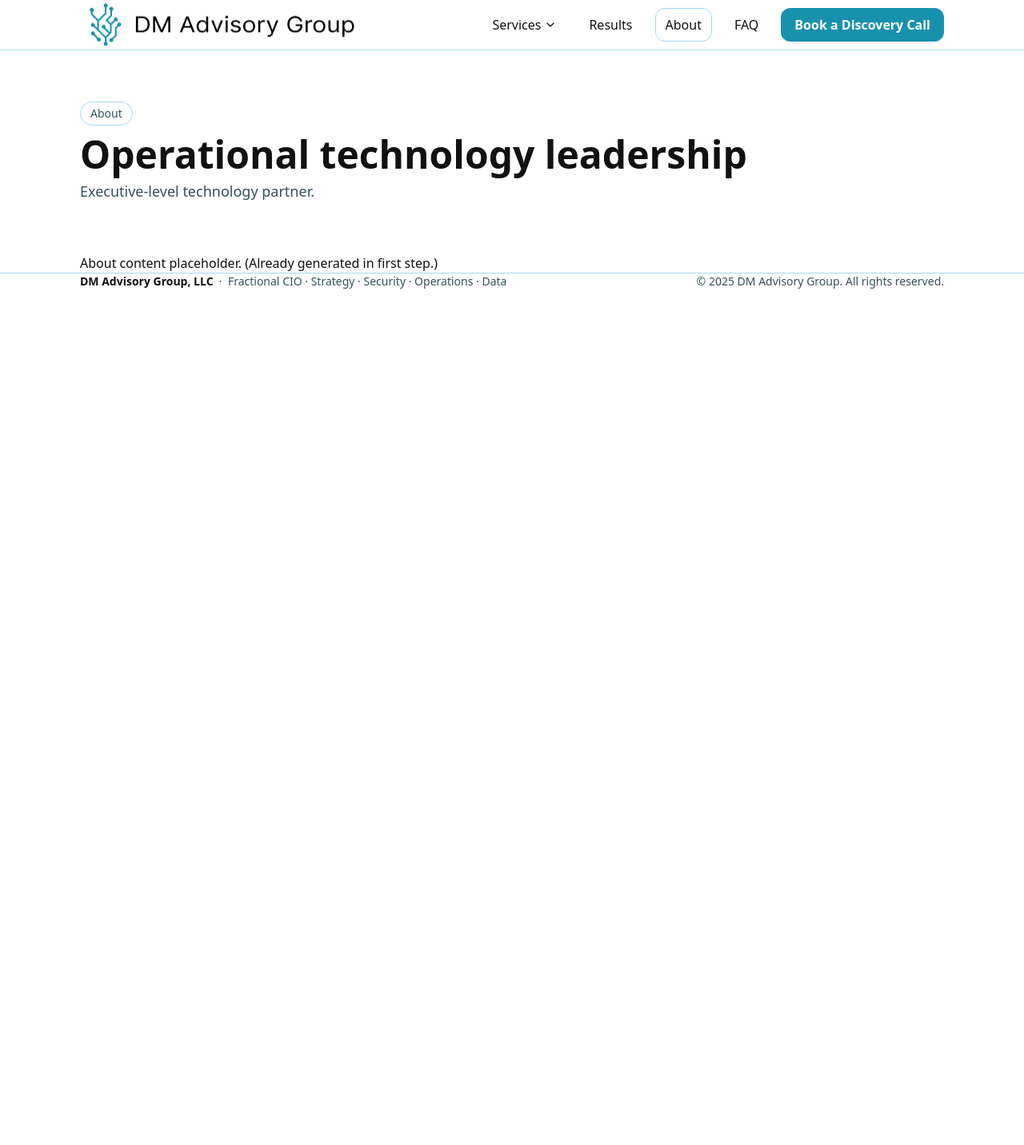
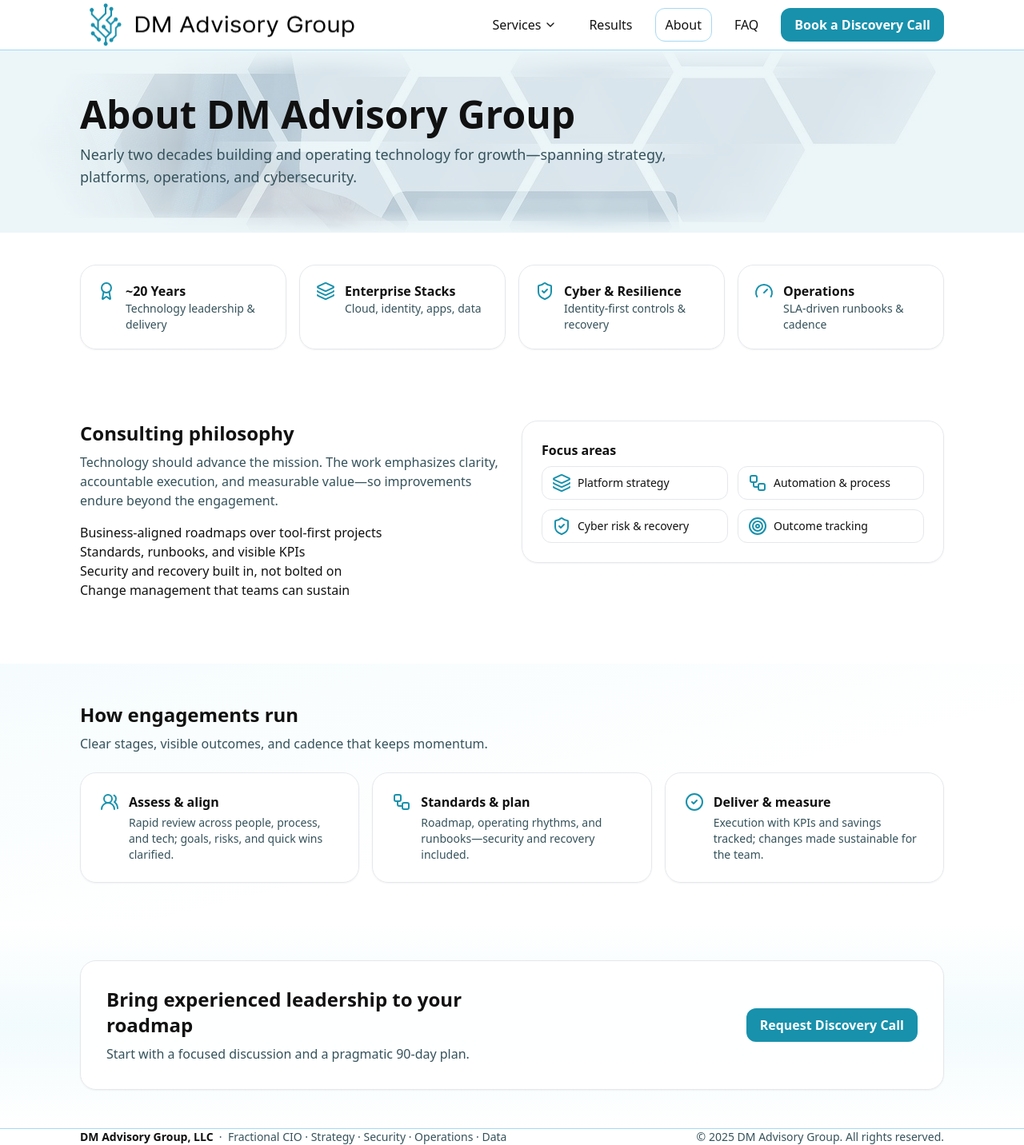
Before and after one commit to dmullenix-web/dm-advisory-group, a Next.js app: page /about in a window 1280 px wide. Shown: the whole page at 80% size. Before the commit the page ends 800 px from the top, so only its background shows below. Built offline with nearby package versions, Linux system fonts and the light colour scheme.

Commit message:
added about me section

```diff
--- a/app/about/page.tsx
+++ b/app/about/page.tsx
@@ -1,5 +1,159 @@
-import Hero from '@/components/Hero'
-export default function Page(){ return (<>
-  <Hero eyebrow="About" title="Operational technology leadership" lead="Executive‑level technology partner."/>
-  <section><div className="container"><p>About content placeholder. (Already generated in first step.)</p></div></section>
-</>) }
+import Image from 'next/image'
+import { Award, Layers, ShieldCheck, Gauge, Users2, Target, Workflow, CheckCircle2 } from 'lucide-react'
+
+export default function Page() {
+  return (
+    <>
+      {/* HERO — subtle, premium wash */}
+      <section className="relative overflow-hidden py-14 md:py-18">
+        {/* Optional background image: replace with /public/about_bg.jpg if you add one */}
+        <Image
+          src="/hero.jpg"
+          alt=""
+          fill
+          priority
+          sizes="100vw"
+          className="
+            absolute inset-0 -z-10 object-cover opacity-55
+            [mask-image:linear-gradient(to_bottom,transparent,black_12%,black_88%,transparent)]
+            [mask-repeat:no-repeat]
+          "
+        />
+        <div className="absolute inset-0 -z-10 bg-white/55" />
+        <div className="absolute inset-0 -z-10 bg-[rgba(24,145,172,0.08)]" />
+        <div className="container">
+          <h1 className="text-4xl md:text-5xl font-extrabold leading-tight">About DM Advisory Group</h1>
+          <p className="text-lg text-[color:var(--muted)] mt-3 max-w-3xl">
+            Nearly two decades building and operating technology for growth—spanning strategy, platforms, operations,
+            and cybersecurity.
+          </p>
+        </div>
+      </section>
+
+      {/* soft carryover wash */}
+      <div className="relative">
+        <div className="pointer-events-none absolute inset-0 -z-10 bg-[radial-gradient(900px_320px_at_50%_-80px,rgba(30,183,217,0.06),transparent)]" />
+      </div>
+
+      {/* SNAPSHOT */}
+      <section className="py-10">
+        <div className="container">
+          <div className="grid md:grid-cols-4 gap-4">
+            {[
+              { icon: <Award />, t: '~20 Years', d: 'Technology leadership & delivery' },
+              { icon: <Layers />, t: 'Enterprise Stacks', d: 'Cloud, identity, apps, data' },
+              { icon: <ShieldCheck />, t: 'Cyber & Resilience', d: 'Identity-first controls & recovery' },
+              { icon: <Gauge />, t: 'Operations', d: 'SLA-driven runbooks & cadence' },
+            ].map(({ icon, t, d }) => (
+              <div key={t} className="bg-white/90 backdrop-blur border border-[color:var(--line)]/60 rounded-2xl p-5 shadow-sm flex items-start gap-3">
+                <div className="text-[color:var(--brand)]">{icon}</div>
+                <div>
+                  <div className="font-semibold">{t}</div>
+                  <div className="text-[color:var(--muted)] text-sm">{d}</div>
+                </div>
+              </div>
+            ))}
+          </div>
+        </div>
+      </section>
+
+      {/* divider */}
+      <div className="container"><div className="h-px w-full bg-gradient-to-r from-transparent via-[color:var(--line)]/70 to-transparent" /></div>
+
+      {/* PHILOSOPHY */}
+      <section className="py-12">
+        <div className="container grid md:grid-cols-2 gap-6 items-start">
+          <div>
+            <h2 className="text-2xl font-bold mb-2">Consulting philosophy</h2>
+            <p className="text-[color:var(--muted)]">
+              Technology should advance the mission. The work emphasizes clarity, accountable execution,
+              and measurable value—so improvements endure beyond the engagement.
+            </p>
+            <ul className="list mt-4">
+              <li>Business-aligned roadmaps over tool-first projects</li>
+              <li>Standards, runbooks, and visible KPIs</li>
+              <li>Security and recovery built in, not bolted on</li>
+              <li>Change management that teams can sustain</li>
+            </ul>
+          </div>
+
+          <div className="rounded-2xl bg-white/90 backdrop-blur border border-[color:var(--line)]/60 p-6 shadow-sm">
+            <h3 className="font-semibold mb-2">Focus areas</h3>
+            <div className="grid sm:grid-cols-2 gap-3">
+              {[
+                { i: <Layers className="text-[color:var(--brand)]" />, t: 'Platform strategy' },
+                { i: <Workflow className="text-[color:var(--brand)]" />, t: 'Automation & process' },
+                { i: <ShieldCheck className="text-[color:var(--brand)]" />, t: 'Cyber risk & recovery' },
+                { i: <Target className="text-[color:var(--brand)]" />, t: 'Outcome tracking' },
+              ].map(({ i, t }) => (
+                <div key={t} className="flex items-center gap-2 border border-[color:var(--line)]/60 rounded-xl px-3 py-2 bg-white">
+                  {i}<span className="text-sm">{t}</span>
+                </div>
+              ))}
+            </div>
+          </div>
+        </div>
+      </section>
+
+      {/* faint angled wash */}
+      <div className="relative h-8">
+        <div className="absolute inset-0 bg-[conic-gradient(at_0%_0%,transparent_0deg,rgba(30,183,217,0.06)_40deg,transparent_80deg)]" />
+      </div>
+
+      {/* APPROACH */}
+      <section className="py-12 relative">
+        <div className="absolute inset-0 -z-10 bg-[linear-gradient(to_bottom_right,rgba(30,183,217,0.045),transparent_60%)]" />
+        <div className="container">
+          <h2 className="text-2xl font-bold mb-2">How engagements run</h2>
+          <p className="text-[color:var(--muted)] mb-6">Clear stages, visible outcomes, and cadence that keeps momentum.</p>
+          <div className="grid md:grid-cols-3 gap-4">
+            {[
+              {
+                icon: <Users2 />,
+                title: 'Assess & align',
+                desc: 'Rapid review across people, process, and tech; goals, risks, and quick wins clarified.',
+              },
+              {
+                icon: <Workflow />,
+                title: 'Standards & plan',
+                desc: 'Roadmap, operating rhythms, and runbooks—security and recovery included.',
+              },
+              {
+                icon: <CheckCircle2 />,
+                title: 'Deliver & measure',
+                desc: 'Execution with KPIs and savings tracked; changes made sustainable for the team.',
+              },
+            ].map(({ icon, title, desc }) => (
+              <div key={title} className="bg-white/90 backdrop-blur border border-[color:var(--line)]/60 rounded-2xl p-6 shadow-sm flex items-start gap-3">
+                <div className="text-[color:var(--brand)]">{icon}</div>
+                <div>
+                  <div className="font-semibold">{title}</div>
+                  <p className="text-[color:var(--muted)] text-sm mt-1">{desc}</p>
+                </div>
+              </div>
+            ))}
+          </div>
+        </div>
+      </section>
+
+      {/* divider */}
+      <div className="container"><div className="h-px w-full bg-gradient-to-r from-transparent via-[color:var(--line)]/60 to-transparent" /></div>
+
+      {/* CTA (compact, no email block) */}
+      <section className="py-12 relative">
+        <div className="absolute inset-0 -z-10 bg-[linear-gradient(to_bottom,transparent,rgba(30,183,217,0.06),transparent)]" />
+        <div className="container">
+          <div className="rounded-2xl border border-[color:var(--line)]/60 bg-white/90 backdrop-blur p-6 md:p-8 shadow-sm grid md:grid-cols-2 gap-6 items-center">
+            <div>
+              <h2 className="text-2xl font-bold mb-2">Bring experienced leadership to your roadmap</h2>
+              <p className="text-[color:var(--muted)]">Start with a focused discussion and a pragmatic 90-day plan.</p>
+            </div>
+            <div className="flex md:justify-end">
+              <a className="btn btn-primary" href="/contact">Request Discovery Call</a>
+            </div>
+          </div>
+        </div>
+      </section>
+    </>
+  )
+}
```
